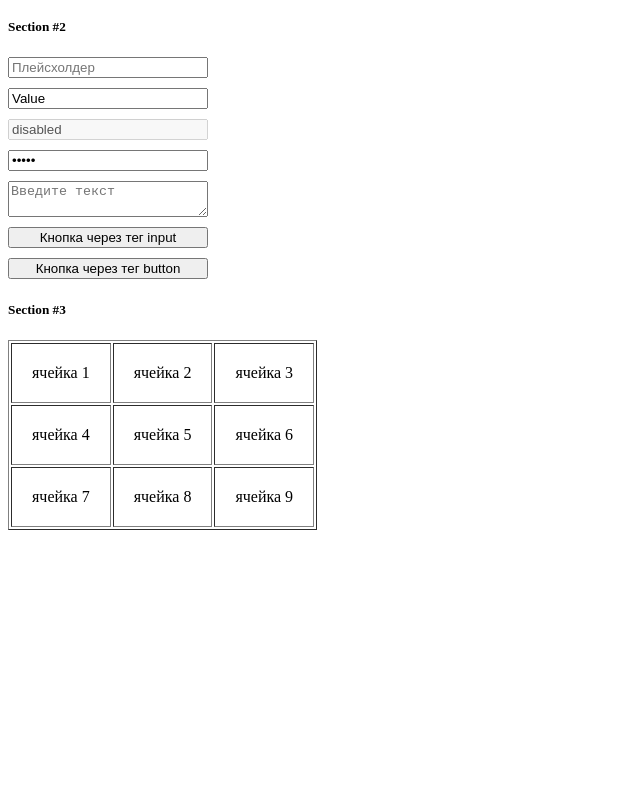
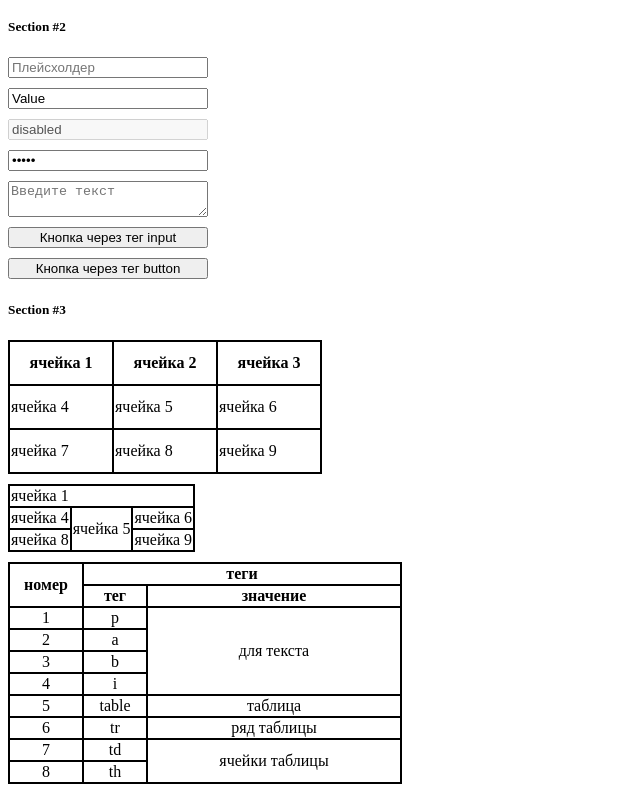
Before and after one commit to m-tynyanko/Tynyanko_HTML-CSS, a plain HTML site: page index.html in a window 1280 px wide. Shown: the part 359-1151 px from the top of the page, without its empty margins (0-640 px from the left). Before the commit the page ends 897 px from the top, so only its background shows below. Drawn offline with Linux system fonts and the light colour scheme.

Commit message:
section #3

```diff
--- a/index.html
+++ b/index.html
@@ -43,7 +43,7 @@
     </section>
     <section class="section-3">
         <h5>Section #3</h5>
-        <table border=1 class="table">
+        <table class="table-1">
             <thead>
                 <tr>
                     <td>ячейка 1</td>
@@ -64,6 +64,74 @@
                 </tr>
             </tbody>
         </table>
+        <table class="table-2">
+            <thead>
+                <tr>
+                    <td colspan="3">ячейка 1</td>
+                </tr>
+            </thead>
+            <tbody>
+                <tr>
+                    <td>ячейка 4</td>
+                    <td rowspan="2">ячейка 5</td>
+                    <td>ячейка 6</td>
+                </tr>
+                <tr>
+                    <td>ячейка 8</td>
+                    <td>ячейка 9</td>
+                </tr>
+            </tbody>
+        </table>
+        <table class="table-3">
+            <thead>
+                <tr>
+                    <td class="col-1" rowspan="2">номер</td>
+                    <td colspan="2">теги</td>
+                </tr>
+                <tr>
+                    <td class="col-2">тег</td>
+                    <td class="col-3">значение</td>
+                </tr>
+            </thead>
+            <tbody>
+                <tr>
+                    <td>1</td>
+                    <td>p</td>
+                    <td rowspan="4">для текста</td>
+                </tr>
+                <tr>
+                    <td>2</td>
+                    <td>a</td>
+                </tr>
+                <tr>
+                    <td>3</td>
+                    <td>b</td>
+                </tr>
+                <tr>
+                    <td>4</td>
+                    <td>i</td>
+                </tr>
+                <tr>
+                    <td>5</td>
+                    <td>table</td>
+                    <td>таблица</td>
+                </tr>
+                <tr>
+                    <td>6</td>
+                    <td>tr</td>
+                    <td>ряд таблицы</td>
+                </tr>
+                <tr>
+                    <td>7</td>
+                    <td>td</td>
+                    <td rowspan="2">ячейки таблицы</td>
+                </tr>
+                <tr>
+                    <td>8</td>
+                    <td>th</td>
+                </tr>
+            </tbody>
+        </table>
     </section>
 </body>
 </html>
--- a/style.css
+++ b/style.css
@@ -5,30 +5,44 @@
     width: 200px;
 }
 
-.section-2 .table {
-    table-layout: fixed;
-    width: 100%;
+.section-3 td{
+  border: 2px solid black;
+}
+.section-3 .table-1 {
   border-collapse: collapse;
-    border: 3px solid purple;
+}
+.section-3 .table-1 thead {
+  text-align: center;
+  font-weight: bold;
+}
+.section-3 .table-1 td {
+  height: 40px;
+  width: 100px;
+}
+.section-3 .table-2 {
+  margin-top: 10px;
+  border-collapse: collapse;
 }
 
-  thead th:nth-child(1) {
-    width: 30%;
+
+.section-3 .table-3 {
+  margin-top: 10px;
+  border-collapse: collapse;
+}
+.section-3 .table-3 thead {
+  text-align: center;
+  font-weight: bold;
 }
 
-  thead th:nth-child(2) {
-    width: 20%;
+.section-3 .table-3 td {
+  text-align: center;
 }
-
-  thead th:nth-child(3) {
-    width: 15%;
+.section-3 .table-3 .col-1 {
+  width: 70px;
 }
-
-  thead th:nth-child(4) {
-    width: 35%;
+.section-3 .table-3 .col-2 {
+  width: 60px;
 }
-
-  th,
-  td {
-    padding: 20px;
+.section-3 .table-3 .col-3 {
+  width: 250px;
 }
```
Lines whose indentation alone changed are shown as unchanged.
